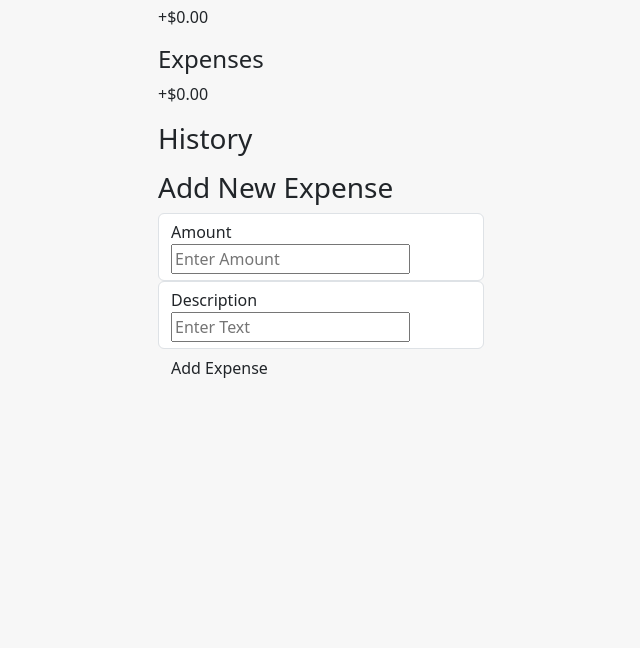
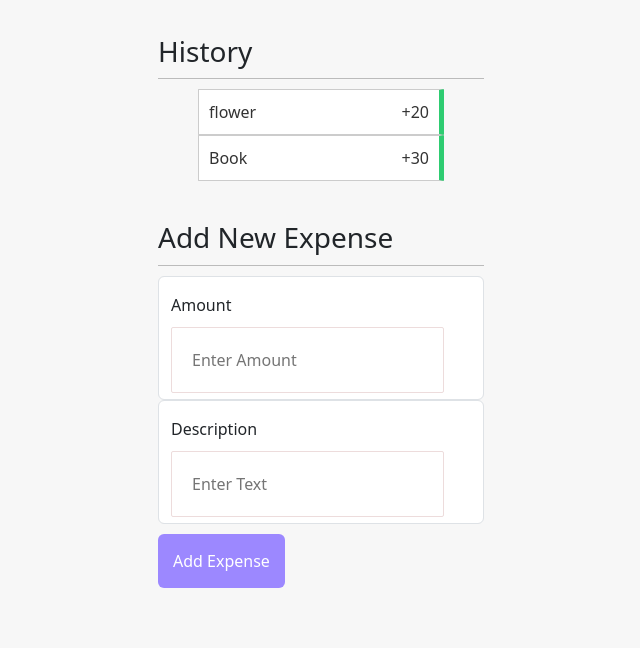
Before and after one commit to AliAbbas2023/BudgetPlanner, a plain HTML site: page index.html in a window 1280 px wide. Shown: the part 297-945 px from the top of the page, without its empty margins (319-959 px from the left). Before the commit the page ends 800 px from the top, so only its background shows below. Drawn offline with nearby package versions, Linux system fonts and the light colour scheme.

Commit message:
Commit 25/Jan

```diff
--- a/script.js
+++ b/script.js
@@ -0,0 +1,83 @@
+const balance = document.getElementById("balance");
+const money_plus = document.getElementById('money-plus');
+const money_minus = document.getElementById('money-minus');
+const list=document.getElementById("list");
+const form=document.getElementById("form");
+const text=document.getElementById("text");
+const amount=document.getElementById("amount");
+
+const d_transection=[
+    {id:1,text:"flower",amount:20},
+    {id:2,text:"Book",amount:30},
+    {id:3,text:"Camera",amount:50},
+    {id:4,text:"Laptop",amount:200}
+];
+
+let transaction=d_transection;
+
+//Add Transaction
+function addTransaction(){
+    e.preventDefault();
+    if(text.ariaValueMax.trim()==="" || amount.ariaValueMax.trim()===""){
+        alert("Please fill all the fields")
+    }
+    else{
+        transaction.push({
+            id:transaction.length+1,
+            text:text.ariaValueMax.trim(),
+            amount:Number(amount.ariaValueMax.trim())
+        })
+        addTransactionDOM(transaction[transaction.length-1])
+        text.value="";
+        amount.value="";
+    }
+}
+function generateID(){
+    return Math.floor(Math.random()*9000);
+}
+function addTransactionDOM(transaction){
+    const sign=transaction.amount<0 ? '-' : '+';
+    const item=document.createElement('li');
+    item.classList.add(transaction.amount<0 ? "money-minus" : "money-plus");
+
+    item.innerHTML = `${transaction.text}<span>${sign}${transaction.amount}</span>
+     <button class="delete-btn" onclick="">x</button>
+     `
+
+    // if(document.getElementById("balance")){
+    //     // element exists
+    //     console.log(balance)
+    // }
+    // else{
+    //     console.log(balance)
+    // }
+  list.appendChild(item)
+}
+//Update Value
+function updateValues(){
+    const amount=d_transection.map(transaction=>transaction.amount)
+
+    const total=amount.reduce((acc,curr)=>(acc+=curr),0)
+    console.log(total)
+    balance.innerHTML=total;
+    const income=amount.filter(item=>item>0).reduce((acc,curr)=>(acc+=curr),0);
+
+    const expense=amount.filter(item=>item<0).reduce((acc,curr)=>(acc+=curr),0)*-1;
+    console.log(expense)
+    balance.innerText=`$${total}`;
+    money_plus.innerText=`$${income}`;
+    money_minus.innerText=`$${expense}`;
+}
+//Init
+function initTransaction(){
+    list.innerHTML="";
+    transaction.forEach(addTransactionDOM);
+    updateValues();
+}
+addTransactionDOM(transaction[0])
+
+addTransactionDOM(transaction[1])
+updateValues()
+
+
+form.addEventListener("submit",addTransaction)
--- a/style.css
+++ b/style.css
@@ -26,3 +26,104 @@ body{
     margin: 30px;
     width: 350px;
 }
+
+h1{
+    letter-spacing: 1px;
+    margin: 0;
+}
+h3{
+    border-bottom: 1px solid #bbb;
+    padding-bottom: 10px;
+    margin:40px 0 10px;
+}
+h4{
+    margin:0;
+    text-transform: uppercase;
+}
+.inc-exp-container{
+    background-color: #fff;
+    /* box-shadow: var(--box-shadow); */
+    padding: 20px;
+    display: flex;
+    justify-content: center;
+    margin: 20px 0;
+}
+.inc-exp-container>div{
+    flex: 1;
+    text-align: center;
+
+}
+.inc-exp-container>div:first-of-type{
+    border-right: 1px solid #bbb;
+}
+.money{
+    font-size: 2;
+    letter-spacing: 1px;
+    margin:5px 0;
+}
+.money-plus{
+    color: #2ecc71;
+}
+.money-minus{
+    color:#c0392b;
+}
+label{
+    display:inline-block;
+    margin:10px 0;
+}
+input{
+    border: 1px solid #eddcdc;
+    border-radius: 2px;
+    display: block;
+    font-size: 16px;
+    padding: 20px;
+}
+.btn{
+    cursor: pointer;
+    background-color: #9c88ff;
+    color: #fff;
+    border:0;
+    display: block;
+    margin: 10px 0 30px;
+    padding: 15px;
+    text-align: center;
+    font-size: 16px;
+}
+.list{
+    list-style: none;
+    margin: 0 40px;
+    padding: 0;
+}
+.list li{
+   display: flex;
+   justify-content: space-between;
+   padding: 10px;
+   position: relative;
+   background-color: #fff;
+   color: #333;
+   border-radius: 1px;
+   border: 1px solid #ccc;
+}
+.list li.money-plus{
+    border-right: 5px solid #2ecc71;
+
+}
+.list li.money-minus{
+    border-right: 5px solid #c0392b;
+}
+.delete-btn{
+    cursor: pointer;
+    background-color: #e74c3c;
+    color: #fff;
+    font-size: 18px;
+    line-height: 20px;
+    position: absolute;
+    top: 50%;
+    left: 0;
+    transform: translate(-100%,-50%);
+    opacity: 0;
+    transition: opacity 0.3 ease;
+}
+.list li:hover .delete-btn{
+    opacity: 1;
+}
```
